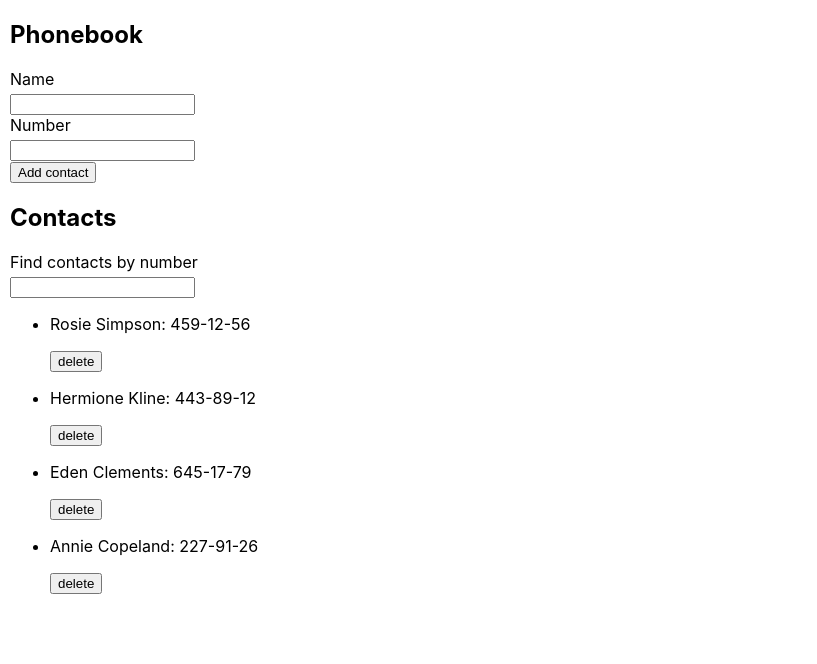
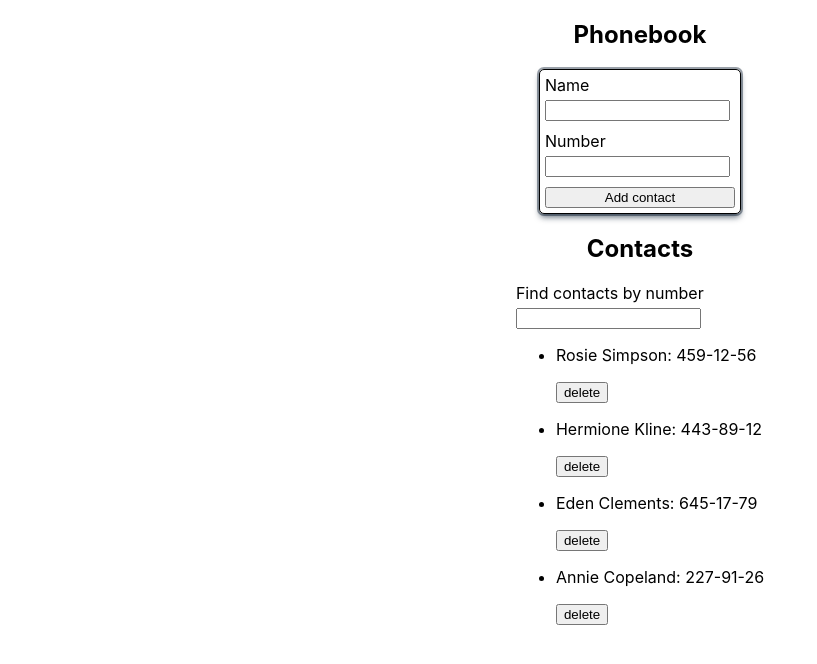
Before and after one commit to VinokurovAleksandr/react-hw-08-phonebook, a React (Create React App) app: page / in a window 1280 px wide. Shown: the top 664 px of the page, without its empty margins (0-817 px from the left). Built offline with nearby package versions, Linux system fonts and the light colour scheme.

Commit message:
css style

```diff
--- a/src/components/App.jsx
+++ b/src/components/App.jsx
@@ -85,7 +85,7 @@ class App extends Component {
         <ContactForm onSubmit={this.addContact} />
 
             <div>
-          <h2>Contacts</h2>
+          <h2 className={style.name}>Contacts</h2>
           <Filter value={this.state.filter} onChange={this.handleChangeContacts} />
           {/* <label type='text'
             value={this.filter}
@@ -97,7 +97,6 @@ class App extends Component {
           <ContactList
             visibleCont={visibleCont}
             deliteContacts={this.deliteContacts}
-
           />
           {/* <ul>
             {visibleCont.map(
--- a/src/components/ContactForm/ContactForm.jsx
+++ b/src/components/ContactForm/ContactForm.jsx
@@ -1,5 +1,5 @@
 import React, { Component } from "react";
-import style from './style.module.css';
+import style from '../ContactForm/style.module.css';
 
 
 
@@ -51,7 +51,8 @@ class ContactForm extends Component {
             required
           />
           </label>
-          <label
+            <label
+              className={style.label_name}
           htmlFor={this.FormInputId}
           >
             Number
--- a/src/components/ContactForm/style.module.css
+++ b/src/components/ContactForm/style.module.css
@@ -0,0 +1,22 @@
+.form_phonebook{
+    width: 200px;
+    border: 1px solid black;
+    border-radius: 5px;
+    box-shadow: rgba(6, 24, 44, 0.4) 0px 0px 0px 2px, rgba(6, 24, 44, 0.65) 0px 4px 6px -1px, rgba(255, 255, 255, 0.08) 0px 1px 0px inset;
+    display: flex;
+    flex-direction: column;
+
+}
+
+.formBtn{
+    align-items: center;
+    margin: 5px;
+}
+
+.label_name {
+    margin: 5px;
+
+}
+.formBtn {
+    cursor: pointer;
+}
--- a/src/components/ContactList/ContactList.jsx
+++ b/src/components/ContactList/ContactList.jsx
@@ -1,4 +1,5 @@
 import React from 'react';
+import style from './contactList.module.css'
 
 const ContactList = ({ visibleCont,deliteContacts }) => {
     return (
--- a/src/components/Filter/style.module.css
+++ b/src/components/Filter/style.module.css
@@ -0,0 +1,6 @@
+.phonebook {
+    display: flex;
+    justify-content: center;
+
+
+}
--- a/src/components/style.module.css
+++ b/src/components/style.module.css
@@ -7,23 +7,33 @@
 
 }
 
-.formBtn {
+/* .formBtn {
     display: flex;
     flex-direction: column;
     margin-top: 10px;
+} */
+.phonebook {
+    display: flex;
+    flex-direction: column;
+    justify-content: center;
+    align-items: center;
+    /* margin-left: 10px; */
+    margin: 0 auto;
 }
-.phonebook {
-    display: block;
-    margin-left: 10px;
-}
-.label_name{
+/* .label_name{
     display: block;
     margin-top: 10px;
     margin-right: 10px;
     margin-bottom: 10px;
 
-}
+} */
 input{
     margin-top: 5px;
     display: block;
 }
+
+.name{
+    display: flex;
+    justify-content: center;
+    align-items: center;
+}
```
